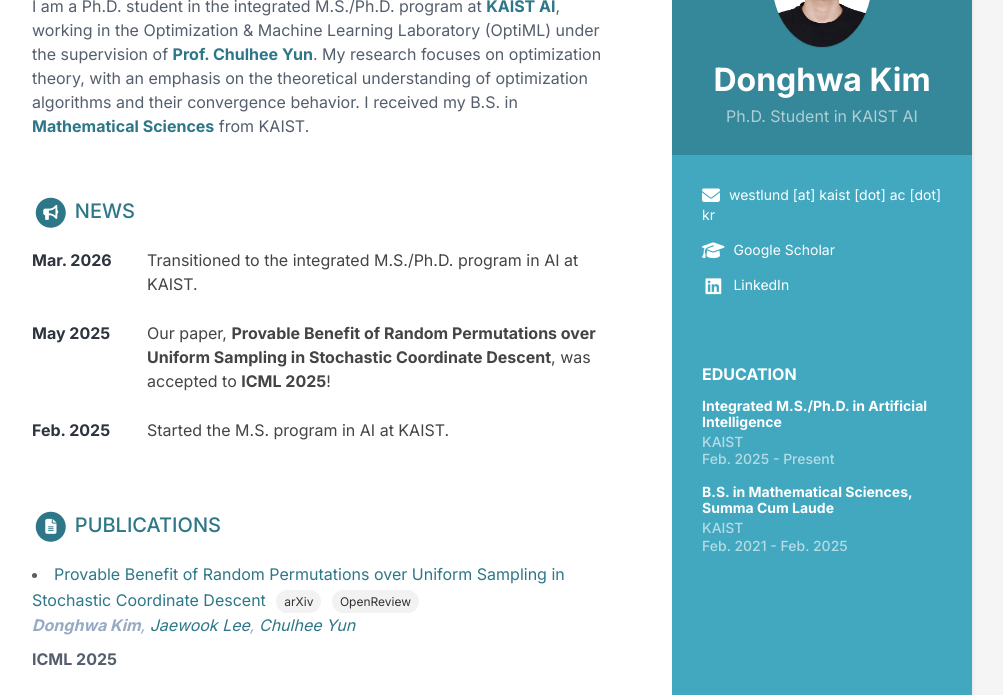
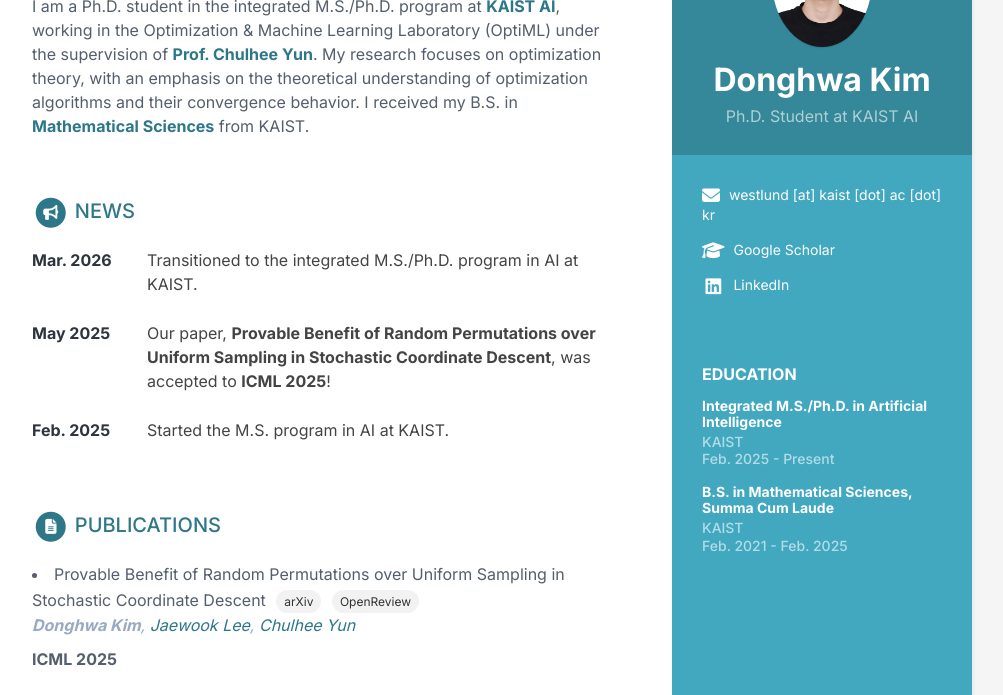
Before and after one commit to donghwakim0/donghwakim0.github.io, a Jekyll site: the page built from index.html, in a window 1280 px wide. Shown: the part 146-841 px from the top of the page, without its empty margins (168-1171 px from the left). Built offline with Jekyll 4.4.1, drawn with Linux system fonts in a browser that asks for light colours.

```diff
--- a/_data/data.yml
+++ b/_data/data.yml
@@ -9,7 +9,7 @@ sidebar:
 
   # Profile information
   name: Donghwa Kim
-  tagline: Ph.D. Student in KAIST AI
+  tagline: Ph.D. Student at KAIST AI
   avatar: KDH_new.jpg
 
   # Sidebar links
@@ -49,7 +49,7 @@ publications:
   title: Publications
   papers:
   - title: Provable Benefit of Random Permutations over Uniform Sampling in Stochastic Coordinate Descent
-    link: "https://openreview.net/forum?id=KBUSuiLBMq"
+    # link: "https://openreview.net/forum?id=KBUSuiLBMq"
     authors: "**Donghwa Kim**, [Jaewook Lee](https://jwlee-primal.com/), [Chulhee Yun](https://chulheeyun.github.io/)"
     conference: "**ICML 2025**"
     arxiv: "https://arxiv.org/abs/2505.23152"
```
